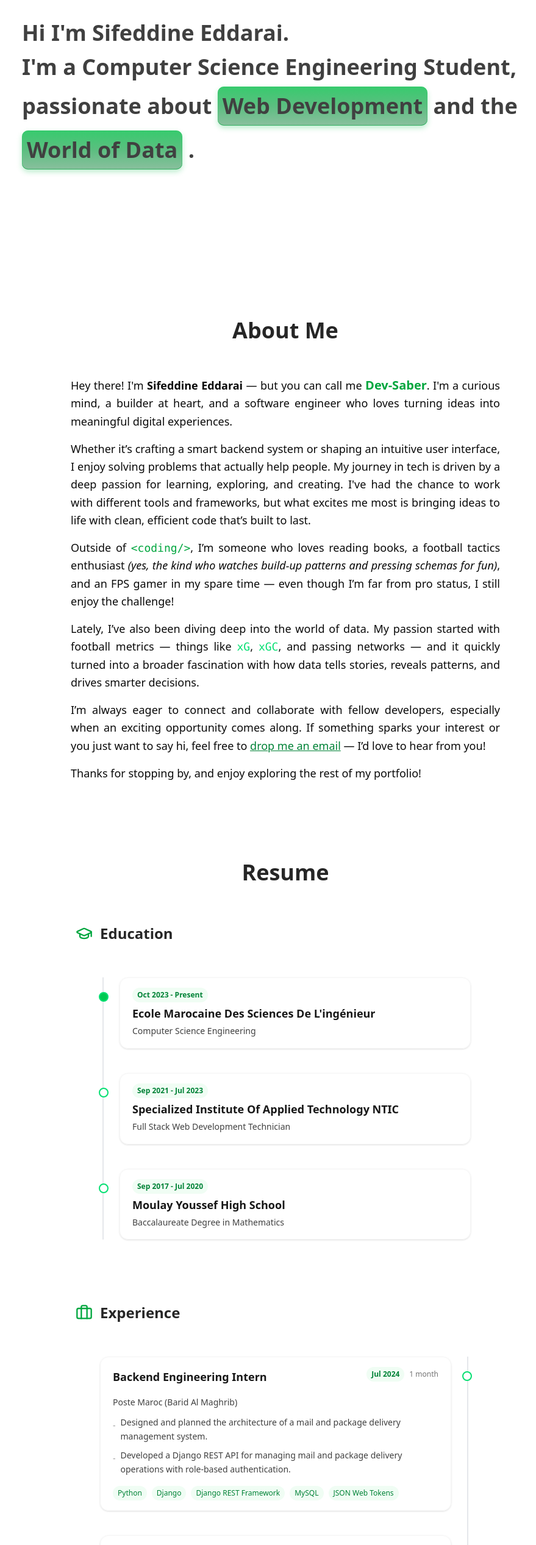
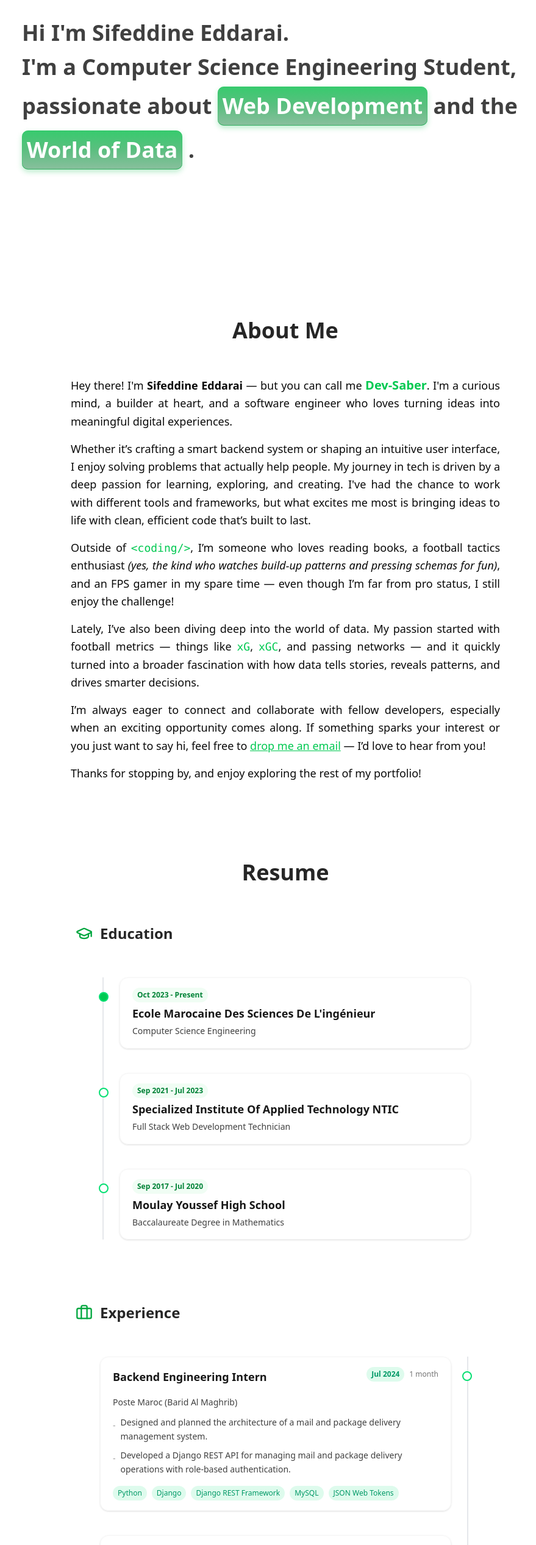
Before and after one commit to dev-saber/my-portfolio, a React (Vite) app: page / in a window 1280 px wide. Shown: the part 234-2768 px from the top of the page at 61% size, without its empty margins (172-1051 px from the left). Built offline with nearby package versions, Linux system fonts and the light colour scheme.

Commit message:
light theme ui fixed

```diff
--- a/src/assets/Projects.ts
+++ b/src/assets/Projects.ts
@@ -4,7 +4,7 @@ const skills: {
 }[] = [
   {
     category: "Programming Languages",
-    skills: ["Python", "Javascript/TypeScript", "Java", "PHP", "C++"],
+    skills: ["Python", "JavaScript/TypeScript", "Java", "PHP", "C++"],
   },
   {
     category: "Frontend Technologies",
@@ -72,12 +72,7 @@ const projects: {
     title: "Dental-Clinic-Management-System",
     description:
       "A Java desktop app for managing dental clinics, featuring patient records, appointments, invoices, and prescriptions. Built with Java Swing and JSON storage, it supports role-based access for doctors and assistants.",
-    tools: [
-      "Java",
-      "Java Swing",
-      "Jackson Library",
-      "IntelliJ IDEA",
-    ],
+    tools: ["Java", "Java Swing", "Jackson Library", "IntelliJ IDEA"],
     github: "https://github.com/dev-saber/Dental-Clinic-Management-System",
   },
   {
@@ -105,7 +100,13 @@ const projects: {
     title: "Deliverix",
     description:
       "A Django REST API for managing mail and package logistics with JWT auth, role-based permissions, and endpoints for offices, users, and delivery requests.",
-    tools: ["Python", "Django", "Django Rest Framework", "MySQL", "JSON Web Token"],
+    tools: [
+      "Python",
+      "Django",
+      "Django Rest Framework",
+      "MySQL",
+      "JSON Web Token",
+    ],
     github: "https://github.com/dev-saber/Deliverix",
   },
   {
--- a/src/components/atoms/ProjectCard.tsx
+++ b/src/components/atoms/ProjectCard.tsx
@@ -14,10 +14,10 @@ const ProjectCard = ({
   return (
     <div className="project relative rounded-xl bg-[rgba(255,255,255,0.125)] w-full overflow-visible">
       <div className="project-glow absolute inset-0 rounded-xl z-0 pointer-events-none" />
-      <div className="project-content relative m-[2px] rounded-xl bg-white/80 dark:bg-slate-950 flex flex-col gap-4 p-6 z-10 min-h-[calc(100%-4px)]">
+      <div className="project-content relative m-[2px] rounded-xl bg-white/90 dark:bg-slate-950 flex flex-col gap-4 p-6 z-10 min-h-[calc(100%-4px)] shadow-md border-2 dark:border-none border-gray-100/80 dark:border-gray-800">
         <div className="flex-shrink-0">
           <div className="flex justify-between">
-            <h3 className="text-xl font-semibold text-gray-900 dark:text-white">
+            <h3 className="text-xl font-semibold text-gray-800 dark:text-white">
               {title}
             </h3>
             {github ? (
@@ -33,7 +33,7 @@ const ProjectCard = ({
               </span>
             )}
           </div>
-          <p className="mt-2 text-gray-700 dark:text-gray-300">{description}</p>
+          <p className="mt-2 text-gray-600 dark:text-gray-300">{description}</p>
         </div>
 
         <div className="flex-1 flex flex-col justify-end">
@@ -41,7 +41,7 @@ const ProjectCard = ({
             {tools.map((tool, index) => (
               <span
                 key={index}
-                className="inline-flex items-center px-2 py-1 rounded-full text-xs font-semibold bg-green-50 dark:bg-green-900 text-green-700 dark:text-green-300"
+                className="inline-flex items-center px-2.5 py-1 rounded-full text-xs font-medium bg-emerald-100/70 dark:bg-green-900 text-emerald-600 dark:text-green-300 border border-emerald-200/50 dark:border-green-800/50"
               >
                 {tool}
               </span>
--- a/src/components/atoms/TextHighlight.tsx
+++ b/src/components/atoms/TextHighlight.tsx
@@ -25,7 +25,8 @@ export default function TextHighlight({ word }: { word: string }) {
         "[background:linear-gradient(to_bottom,rgba(34,197,94,0.9),rgba(22,163,74,0.7),rgba(21,128,61,0.5))]",
         "shadow-[inset_0_-1px_rgba(22,163,74,0.6),inset_0_0_0_1px_rgba(34,197,94,0.4),_0_4px_8px_rgba(34,197,94,0.3)]",
         "dark:[background:linear-gradient(to_bottom,rgba(34,197,94,0.8),rgba(22,163,74,0.6),rgba(21,128,61,0.4))]",
-        "dark:shadow-[inset_0_-1px_rgba(21,128,61,0.7),inset_0_0_0_1px_rgba(34,197,94,0.3),_0_4px_8px_rgba(34,197,94,0.2)]"
+        "dark:shadow-[inset_0_-1px_rgba(21,128,61,0.7),inset_0_0_0_1px_rgba(34,197,94,0.3),_0_4px_8px_rgba(34,197,94,0.2)]",
+        "text-white"
       )}
       key={animationKey}
     >
--- a/src/components/molecules/ExperienceTimeline.tsx
+++ b/src/components/molecules/ExperienceTimeline.tsx
@@ -24,7 +24,7 @@ const ExperienceTimeline: React.FC = () => {
                     {item.title}
                   </h3>
                   <div className="flex items-center gap-2 mb-3">
-                    <span className="inline-flex items-center px-2 py-1 rounded-full text-xs font-semibold bg-green-50 dark:bg-green-900 text-green-700 dark:text-green-300">
+                    <span className="inline-flex items-center px-2 py-1 rounded-full text-xs font-semibold bg-emerald-100/70 dark:bg-green-900 text-emerald-600 dark:text-green-300">
                       {item.period}
                     </span>
                     <span className="text-xs text-neutral-500 dark:text-neutral-400">
@@ -53,7 +53,7 @@ const ExperienceTimeline: React.FC = () => {
                   {item.technologies.map((tech, idx) => (
                     <span
                       key={idx}
-                      className="px-2 py-1 bg-green-50 dark:bg-green-900 text-green-700 dark:text-green-300 text-xs font-medium rounded-full"
+                      className="px-2 py-1 bg-emerald-100/70 dark:bg-green-900 text-emerald-600 dark:text-green-300 text-xs font-medium rounded-full"
                     >
                       {tech}
                     </span>
--- a/src/components/molecules/ProjectsGrid.tsx
+++ b/src/components/molecules/ProjectsGrid.tsx
@@ -22,7 +22,7 @@ const ProjectsGrid = ({ filters }: { filters: string[] }) => {
   const excludedFilters =
     skills.find((skill) => skill.category === "Miscellaneous")?.skills || [];
   const enhancedFilters = filters
-    .map((filter) => (filter === "Javascript/TypeScript" ? "React" : filter))
+    .map((filter) => (filter === "JavaScript/TypeScript" ? "React" : filter))
     .filter((filter) => !excludedFilters.includes(filter));
 
   return (
--- a/src/components/molecules/Skills.tsx
+++ b/src/components/molecules/Skills.tsx
@@ -21,8 +21,10 @@ const Skills = ({
               <div
                 key={skillName}
                 data-skill-tag
-                className={`inline-flex items-center px-2 py-1 rounded-full text-xs font-semibold hover:bg-green-50 dark:hover:bg-green-900 text-green-700 dark:text-green-300 cursor-pointer transition-colors border border-green-700 dark:border-green-900 ${
-                  isFiltered(skillName) ? "bg-green-100 dark:bg-green-800" : ""
+                className={`inline-flex items-center px-2 py-1 rounded-full text-xs font-semibold hover:bg-emerald-100 dark:hover:bg-green-900 text-green-700 dark:text-green-300 cursor-pointer transition-colors border border-green-600 dark:border-green-900 ${
+                  isFiltered(skillName)
+                    ? "bg-emerald-200/70 dark:bg-green-800"
+                    : ""
                 }`}
                 onClick={() => filter(skillName)}
               >
--- a/src/layouts/About.tsx
+++ b/src/layouts/About.tsx
@@ -13,7 +13,7 @@ const About = () => {
           <span className="font-semibold">Sifeddine Eddarai</span> — but you can
           call me{" "}
           <span
-            className="text-green-600 dark:text-green-400 font-bold text-lg md:text-xl cursor-pointer"
+            className="text-green-500 dark:text-green-400 font-bold text-lg md:text-xl cursor-pointer"
             onClick={() =>
               window.open(
                 "https://github.com/dev-saber",
@@ -37,7 +37,7 @@ const About = () => {
         </p>
         <p className="mb-4">
           Outside of{" "}
-          <span className="font-mono text-green-600 dark:text-green-400">
+          <span className="font-mono text-green-500 dark:text-green-400">
             {"<"}coding{"/>"}
           </span>
           , I’m someone who loves reading books, a football tactics enthusiast
@@ -52,7 +52,7 @@ const About = () => {
         <p className="mb-4">
           Lately, I’ve also been diving deep into the world of data. My passion
           started with football metrics — things like{" "}
-          <span className="relative group font-mono text-green-400 cursor-pointer">
+          <span className="relative group font-mono text-green-500 cursor-pointer">
             xG
             <span className="absolute left-1/2 top-full z-10 mt-2 w-68 -translate-x-1/2 rounded-lg bg-white dark:bg-slate-900 text-neutral-700 dark:text-neutral-200 text-xs px-4 py-2 shadow-lg opacity-0 group-hover:opacity-100 pointer-events-none transition-opacity duration-300">
               Expected Goals (xG): Measures shot quality based on factors like
@@ -60,7 +60,7 @@ const About = () => {
             </span>
           </span>
           ,{" "}
-          <span className="relative group font-mono text-green-400 cursor-pointer">
+          <span className="relative group font-mono text-green-500 cursor-pointer">
             xGC
             <span className="absolute left-1/2 top-full z-10 mt-2 w-68 -translate-x-1/2 rounded-lg bg-white dark:bg-slate-900 text-neutral-700 dark:text-neutral-200 text-xs px-4 py-2 shadow-lg opacity-0 group-hover:opacity-100 pointer-events-none transition-opacity duration-300">
               Expected Goals Conceded (xGC): Estimates goals likely conceded
@@ -77,7 +77,7 @@ const About = () => {
           sparks your interest or you just want to say hi, feel free to{" "}
           <a
             href="mailto:sifeddine.edr@gmail.com"
-            className="text-green-700 dark:text-green-400 underline hover:opacity-80 transition"
+            className="text-green-500 dark:text-green-400 underline hover:opacity-80 transition"
           >
             drop me an email
           </a>{" "}
--- a/src/layouts/Contact.tsx
+++ b/src/layouts/Contact.tsx
@@ -23,7 +23,7 @@ const Contact = () => {
           Drop me a message{" "}
           <a
             href="mailto:sifeddine.edr@gmail.com"
-            className="text-green-700 dark:text-green-400 underline hover:opacity-80 transition"
+            className="text-emerald-600 dark:text-green-400 underline hover:opacity-80 transition"
           >
             here
           </a>{" "}
```
